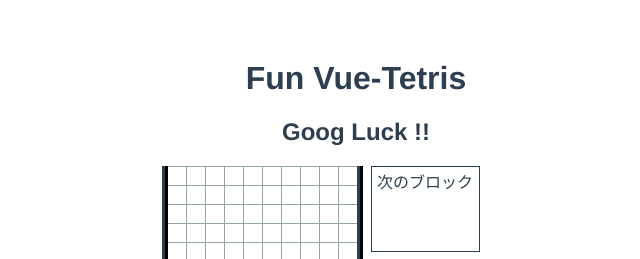
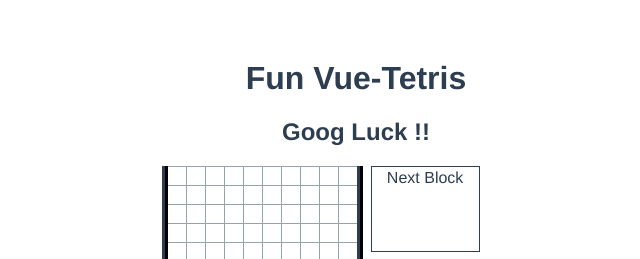
Before and after one commit to RyoSakon001/vue-tetris, a Vue app: page /play in a window 1280 px wide. Shown: the top 259 px of the page, without its empty margins (284-924 px from the left). Built offline with nearby package versions, Linux system fonts and the light colour scheme.

Commit message:
文字列の修正

```diff
--- a/src/components/TetrominoPreviewComponent.vue
+++ b/src/components/TetrominoPreviewComponent.vue
@@ -18,7 +18,7 @@ const classPreviewBlockColor = (type: number) => {
 
 <template>
     <div class="tetromino-preview">
-        <label>次のブロック</label>
+        <label>Next Block</label>
         <table class="field">
             <tr v-for="(row, y) in props.tetromino" :key="y">
                 <td
```
